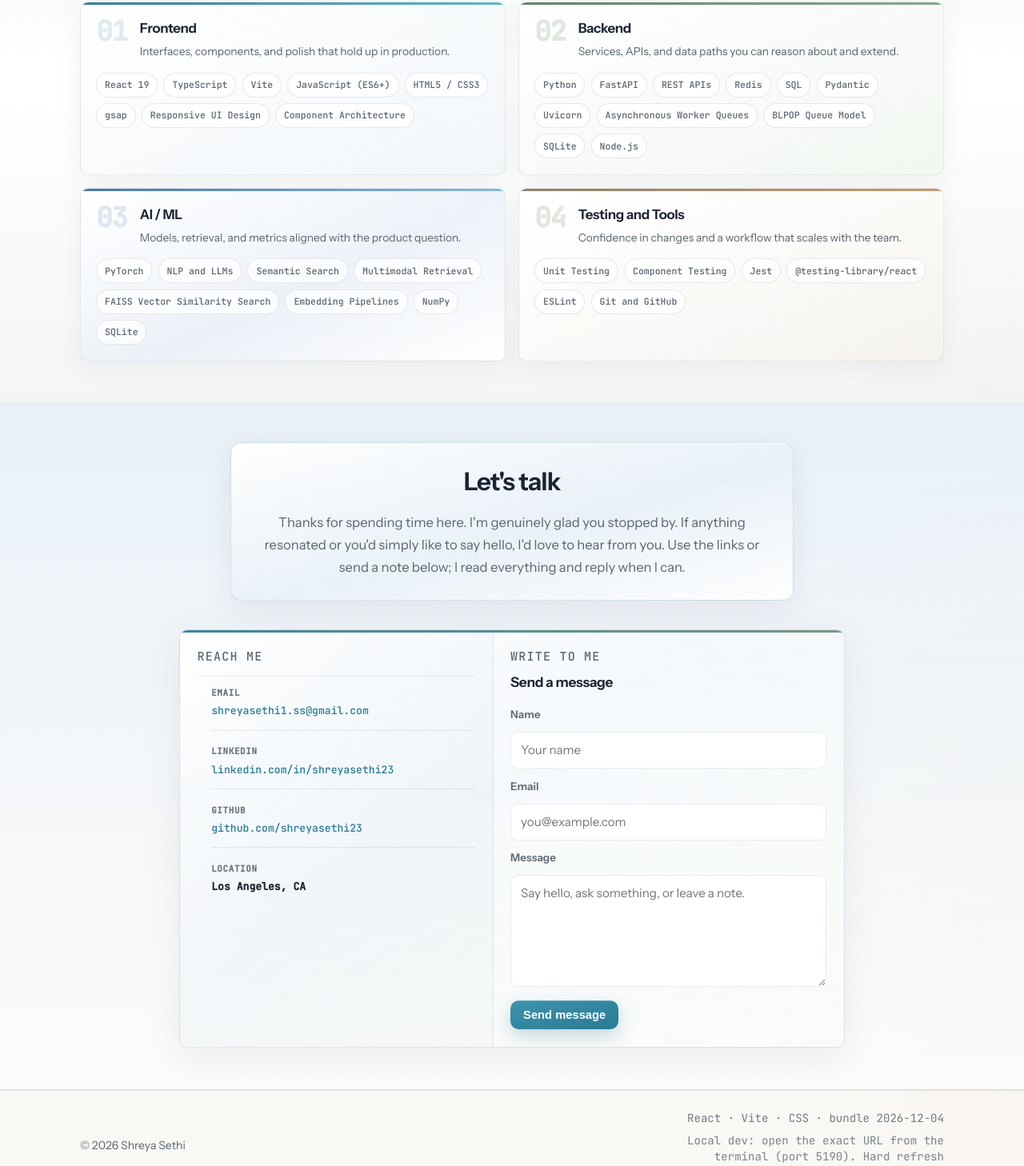
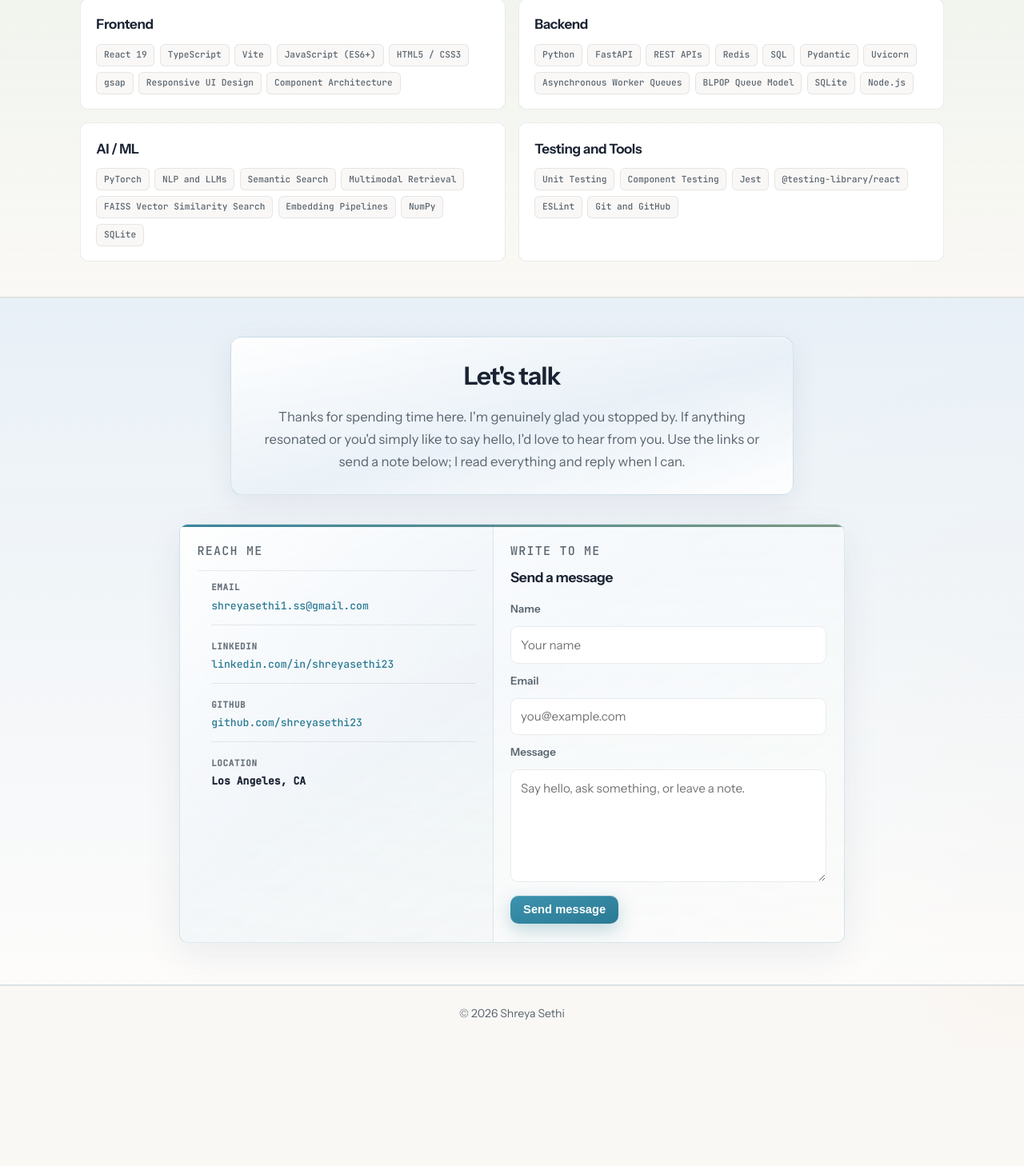
Before and after one commit to shreyasethi23/shreya-portfolio, a React (Vite) app: page / in a window 1280 px wide. Shown: the part 3103-4561 px from the top of the page at 80% size. After the commit the page ends 4414 px from the top, so only its background shows below. Built offline with nearby package versions, Linux system fonts and the light colour scheme.

Commit message:
Portfolio: skills card grid, minimal footer, drop bundle define
Restore Skills as 2x2 cards with chips. Remove footer tech line and
__SITE_UPDATED__ from Vite/ESLint. Trim CSS from earlier experiments.

Made-with: Cursor

```diff
--- a/eslint.config.js
+++ b/eslint.config.js
@@ -17,7 +17,6 @@ export default defineConfig([
       ecmaVersion: 2020,
       globals: {
         ...globals.browser,
-        __SITE_UPDATED__: 'readonly',
       },
       parserOptions: {
         ecmaVersion: 'latest',
--- a/src/App.jsx
+++ b/src/App.jsx
@@ -99,8 +99,6 @@ const projects = [
 const skillGroups = [
   {
     title: 'Frontend',
-    variant: 'frontend',
-    blurb: 'Interfaces, components, and polish that hold up in production.',
     items: [
       'React 19',
       'TypeScript',
@@ -114,8 +112,6 @@ const skillGroups = [
   },
   {
     title: 'Backend',
-    variant: 'backend',
-    blurb: 'Services, APIs, and data paths you can reason about and extend.',
     items: [
       'Python',
       'FastAPI',
@@ -132,8 +128,6 @@ const skillGroups = [
   },
   {
     title: 'AI / ML',
-    variant: 'ml',
-    blurb: 'Models, retrieval, and metrics aligned with the product question.',
     items: [
       'PyTorch',
       'NLP and LLMs',
@@ -147,8 +141,6 @@ const skillGroups = [
   },
   {
     title: 'Testing and Tools',
-    variant: 'tools',
-    blurb: 'Confidence in changes and a workflow that scales with the team.',
     items: [
       'Unit Testing',
       'Component Testing',
@@ -348,37 +340,24 @@ function App() {
           </div>
         </section>
 
-        <section id="skills" className="section section-skills" aria-labelledby="skills-heading">
+        <section id="skills" className="section alt alt--sage" aria-labelledby="skills-heading">
           <div className="container">
-            <div className="section-head section-head--skills">
+            <div className="section-head">
               <h2 id="skills-heading">Skills</h2>
               <p>
-                A map of what I reach for most often: from UI and APIs to models, retrieval, and the
-                tooling that keeps quality high.
+                Tools and technologies I use across interfaces, services, models, and shipping with
+                confidence.
               </p>
             </div>
-            <div className="skills-bento">
-              {skillGroups.map((group, index) => (
-                <article
-                  key={group.title}
-                  className={`skills-pillar skills-pillar--${group.variant}`}
-                >
-                  <div className="skills-pillar-head">
-                    <span className="skills-pillar-index" aria-hidden="true">
-                      {String(index + 1).padStart(2, '0')}
-                    </span>
-                    <div className="skills-pillar-titles">
-                      <h3>{group.title}</h3>
-                      <p className="skills-pillar-blurb">{group.blurb}</p>
-                    </div>
+            <div className="grid two skills-grid">
+              {skillGroups.map((group) => (
+                <article key={group.title} className="card skills-card">
+                  <h3>{group.title}</h3>
+                  <div className="chips">
+                    {group.items.map((skill) => (
+                      <span key={skill}>{skill}</span>
+                    ))}
                   </div>
-                  <ul className="skills-tag-list" role="list">
-                    {group.items.map((skill) => (
-                      <li key={skill}>
-                        <span className="skills-tag">{skill}</span>
-                      </li>
-                    ))}
-                  </ul>
                 </article>
               ))}
             </div>
@@ -480,17 +459,6 @@ function App() {
       <footer className="footer">
         <div className="container footer-inner">
           <p>© {new Date().getFullYear()} Shreya Sethi</p>
-          <div className="footer-meta">
-            <p className="footer-note">
-              React · Vite · CSS · bundle {__SITE_UPDATED__}
-            </p>
-            {import.meta.env.DEV ? (
-              <p className="footer-note footer-dev-hint">
-                Local dev: open the exact URL from the terminal (port 5190). Hard refresh (Cmd+Shift+R)
-                if the page looks outdated.
-              </p>
-            ) : null}
-          </div>
         </div>
       </footer>
     </div>
--- a/src/index.css
+++ b/src/index.css
@@ -593,191 +593,26 @@ h2 {
   color: var(--text-muted);
 }
 
-/* Skills — bento pillars */
-.section-skills {
-  position: relative;
-  padding: 3rem 0 3.25rem;
-  border-top: 1px solid var(--border);
-  /* Stronger wash so this section reads clearly different from plain white sections */
-  background: linear-gradient(
-    180deg,
-    rgba(220, 236, 226, 0.45) 0%,
-    rgba(255, 255, 255, 0.97) 38%,
-    rgba(232, 240, 247, 0.35) 100%
-  );
-  box-shadow: inset 0 1px 0 rgba(255, 255, 255, 0.75);
+/* Skills — card grid + chips (matches Projects) */
+.skills-grid {
+  align-items: stretch;
 }
 
-.section-skills::before {
-  content: '';
-  position: absolute;
-  inset: 0;
-  pointer-events: none;
-  background-image: radial-gradient(rgba(42, 122, 148, 0.05) 1px, transparent 1px);
-  background-size: 20px 20px;
-  mask-image: linear-gradient(to bottom, black 0%, transparent 72%);
-  opacity: 0.65;
+.skills-card {
+  display: flex;
+  flex-direction: column;
+  height: 100%;
 }
 
-.section-skills .container {
-  position: relative;
-  z-index: 1;
+.skills-card h3 {
+  margin: 0 0 0.35rem;
+  font-size: 1.06rem;
+  font-weight: 650;
+  letter-spacing: -0.02em;
 }
 
-.section-head--skills p {
-  max-width: 52ch;
-  text-wrap: pretty;
-}
-
-.skills-bento {
-  display: grid;
-  gap: 1rem;
-  grid-template-columns: 1fr;
-}
-
-@media (min-width: 720px) {
-  .skills-bento {
-    grid-template-columns: repeat(2, minmax(0, 1fr));
-  }
-}
-
-.skills-pillar {
-  position: relative;
-  overflow: hidden;
-  display: flex;
-  flex-direction: column;
-  min-height: 100%;
-  padding: 1.2rem 1.2rem 1.25rem;
-  border-radius: var(--radius-sm);
-  border: 1px solid var(--border);
-  background: var(--skills-pillar-bg, rgba(255, 255, 255, 0.92));
-  box-shadow: 0 8px 32px rgba(26, 35, 50, 0.05);
-  transition: border-color 0.2s ease, box-shadow 0.2s ease, transform 0.2s ease;
-}
-
-.skills-pillar::before {
-  content: '';
-  position: absolute;
-  top: 0;
-  left: 0;
-  right: 0;
-  height: 3px;
-  background: var(--skills-pillar-bar);
-  opacity: 0.95;
-}
-
-.skills-pillar:hover {
-  border-color: var(--border-strong);
-  box-shadow: 0 14px 40px rgba(26, 35, 50, 0.08);
-  transform: translateY(-2px);
-}
-
-.skills-pillar--frontend {
-  --skills-pillar-bar: linear-gradient(90deg, #2a7a94, #5cb0c9);
-  --skills-pillar-bg: linear-gradient(155deg, rgba(255, 255, 255, 0.98) 0%, rgba(232, 240, 247, 0.55) 100%);
-}
-
-.skills-pillar--backend {
-  --skills-pillar-bar: linear-gradient(90deg, #5a7d5f, #7fa884);
-  --skills-pillar-bg: linear-gradient(155deg, rgba(255, 255, 255, 0.98) 0%, rgba(236, 243, 234, 0.65) 100%);
-}
-
-.skills-pillar--ml {
-  --skills-pillar-bar: linear-gradient(90deg, #4a6fa5, #7eb8da);
-  --skills-pillar-bg: linear-gradient(155deg, rgba(255, 255, 255, 0.98) 0%, rgba(228, 236, 248, 0.6) 55%, rgba(255, 255, 255, 0.95) 100%);
-}
-
-.skills-pillar--tools {
-  --skills-pillar-bar: linear-gradient(90deg, #8a7a68, #b89a6f);
-  --skills-pillar-bg: linear-gradient(155deg, rgba(255, 255, 255, 0.98) 0%, rgba(245, 240, 232, 0.55) 100%);
-}
-
-.skills-pillar-head {
-  display: flex;
-  gap: 0.85rem 1rem;
-  align-items: flex-start;
-  margin-bottom: 1rem;
-}
-
-.skills-pillar-index {
-  flex-shrink: 0;
-  font-family: var(--mono);
-  font-size: clamp(1.75rem, 3.5vw, 2.15rem);
-  font-weight: 600;
-  line-height: 1;
-  letter-spacing: -0.04em;
-  color: rgba(42, 122, 148, 0.14);
-}
-
-.skills-pillar--backend .skills-pillar-index {
-  color: rgba(90, 125, 95, 0.18);
-}
-
-.skills-pillar--ml .skills-pillar-index {
-  color: rgba(74, 111, 165, 0.16);
-}
-
-.skills-pillar--tools .skills-pillar-index {
-  color: rgba(138, 122, 104, 0.2);
-}
-
-.skills-pillar-titles {
-  min-width: 0;
-}
-
-.skills-pillar-titles h3 {
-  margin: 0 0 0.35rem;
-  font-size: 1.05rem;
-  font-weight: 650;
-  letter-spacing: -0.02em;
-  color: var(--text);
-}
-
-.skills-pillar-blurb {
-  margin: 0;
-  font-size: 0.86rem;
-  line-height: 1.5;
-  color: var(--text-muted);
-  text-wrap: pretty;
-}
-
-.skills-tag-list {
-  margin: 0;
-  padding: 0;
-  list-style: none;
-  display: flex;
-  flex-wrap: wrap;
-  gap: 0.45rem;
-}
-
-.skills-tag {
-  display: inline-block;
-  font-family: var(--mono);
-  font-size: 0.72rem;
-  font-weight: 500;
-  padding: 0.35rem 0.62rem;
-  border-radius: 999px;
-  border: 1px solid rgba(28, 35, 48, 0.1);
-  background: rgba(255, 255, 255, 0.75);
-  color: var(--text-muted);
-  box-shadow: 0 1px 0 rgba(255, 255, 255, 0.9) inset;
-  transition: border-color 0.15s ease, background 0.15s ease, color 0.15s ease;
-}
-
-.skills-pillar:hover .skills-tag {
-  border-color: rgba(28, 35, 48, 0.12);
-}
-
-.skills-tag-list li:hover .skills-tag {
-  border-color: rgba(42, 122, 148, 0.28);
-  background: rgba(255, 255, 255, 0.95);
-  color: var(--text);
-}
-
-@media (prefers-reduced-motion: reduce) {
-  .skills-pillar:hover {
-    transform: none;
-  }
+.skills-card .chips {
+  margin-top: 0.35rem;
 }
 
 .project {
@@ -1110,7 +945,7 @@ h2 {
   display: flex;
   flex-wrap: wrap;
   align-items: center;
-  justify-content: space-between;
+  justify-content: center;
   gap: 0.75rem;
 }
 
@@ -1119,26 +954,3 @@ h2 {
   margin: 0;
   font-size: 0.88rem;
 }
-
-.footer-meta {
-  display: flex;
-  flex-direction: column;
-  align-items: flex-end;
-  gap: 0.35rem;
-  text-align: right;
-  max-width: 22rem;
-}
-
-.footer-note {
-  font-family: var(--mono);
-  font-size: 0.72rem;
-  color: var(--text-muted);
-  opacity: 0.85;
-}
-
-.footer-dev-hint {
-  margin: 0;
-  font-size: 0.65rem;
-  line-height: 1.45;
-  opacity: 0.8;
-}
--- a/vite.config.js
+++ b/vite.config.js
@@ -5,10 +5,6 @@ export default defineConfig(({ command }) => ({
   plugins: [react()],
   // Use root base path locally, GitHub Pages base in production builds.
   base: command === 'serve' ? '/' : '/shreya-portfolio/',
-  // Injected at build time so the footer can show when this bundle was produced.
-  define: {
-    __SITE_UPDATED__: JSON.stringify(new Date().toISOString().slice(0, 10)),
-  },
   server: {
     port: 5190,
     // Use explicit loopback so dev server starts in restricted environments; use `npm run dev -- --host` to expose on LAN.
```
